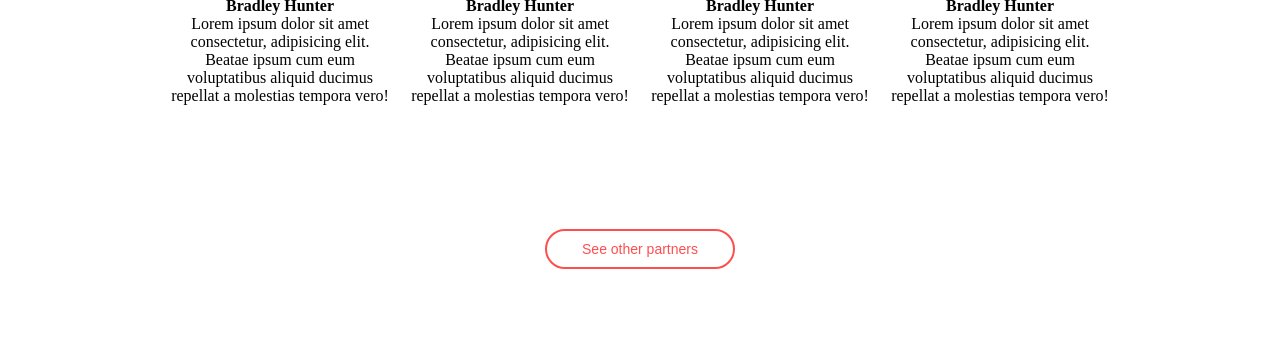
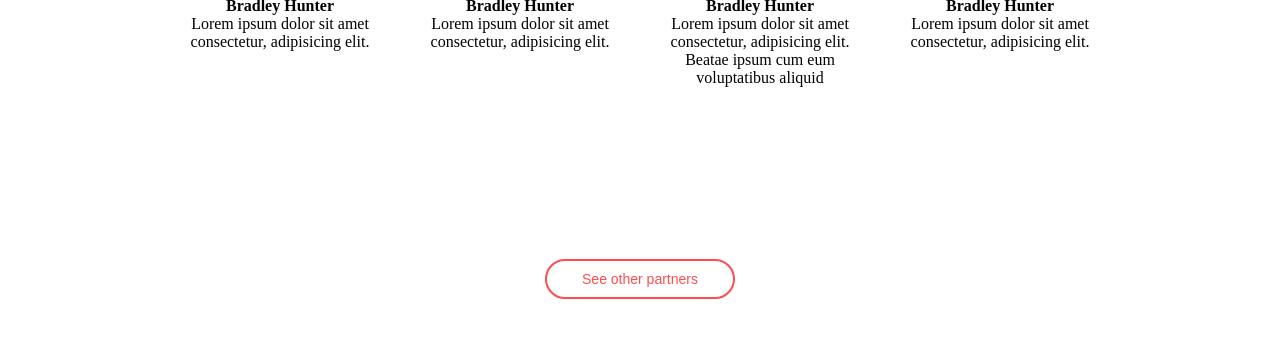
Before and after one commit to t-1000-t/moduls, a plain HTML site: page m_8/index.html in a window 1280 px wide. Shown: the part 963-1300 px from the top of the page. Drawn offline with Linux system fonts and the light colour scheme.

Commit message:
card height

```diff
--- a/m_8/css/style.css
+++ b/m_8/css/style.css
@@ -103,6 +103,7 @@
 .card {
     position: relative;
     width: 220px;
+    height: 260px;
 }
 .img {
     width: 220px;
--- a/m_8/index.html
+++ b/m_8/index.html
@@ -88,9 +88,7 @@
                             <h4>Bradley Hunter</h4>
                             <p>
                                 Lorem ipsum dolor sit amet consectetur,
-                                adipisicing elit. Beatae ipsum cum eum
-                                voluptatibus aliquid ducimus repellat a
-                                molestias tempora vero!
+                                adipisicing elit.
                             </p>
                         </div>
                         <!-- card 2 -->
@@ -112,9 +110,7 @@
                             <h4>Bradley Hunter</h4>
                             <p>
                                 Lorem ipsum dolor sit amet consectetur,
-                                adipisicing elit. Beatae ipsum cum eum
-                                voluptatibus aliquid ducimus repellat a
-                                molestias tempora vero!
+                                adipisicing elit.
                             </p>
                         </div>
                         <!-- card 3 -->
@@ -137,8 +133,7 @@
                             <p>
                                 Lorem ipsum dolor sit amet consectetur,
                                 adipisicing elit. Beatae ipsum cum eum
-                                voluptatibus aliquid ducimus repellat a
-                                molestias tempora vero!
+                                voluptatibus aliquid
                             </p>
                         </div>
                         <!-- card 4 -->
@@ -160,9 +155,7 @@
                             <h4>Bradley Hunter</h4>
                             <p>
                                 Lorem ipsum dolor sit amet consectetur,
-                                adipisicing elit. Beatae ipsum cum eum
-                                voluptatibus aliquid ducimus repellat a
-                                molestias tempora vero!
+                                adipisicing elit.
                             </p>
                         </div>
                     </div>
```
